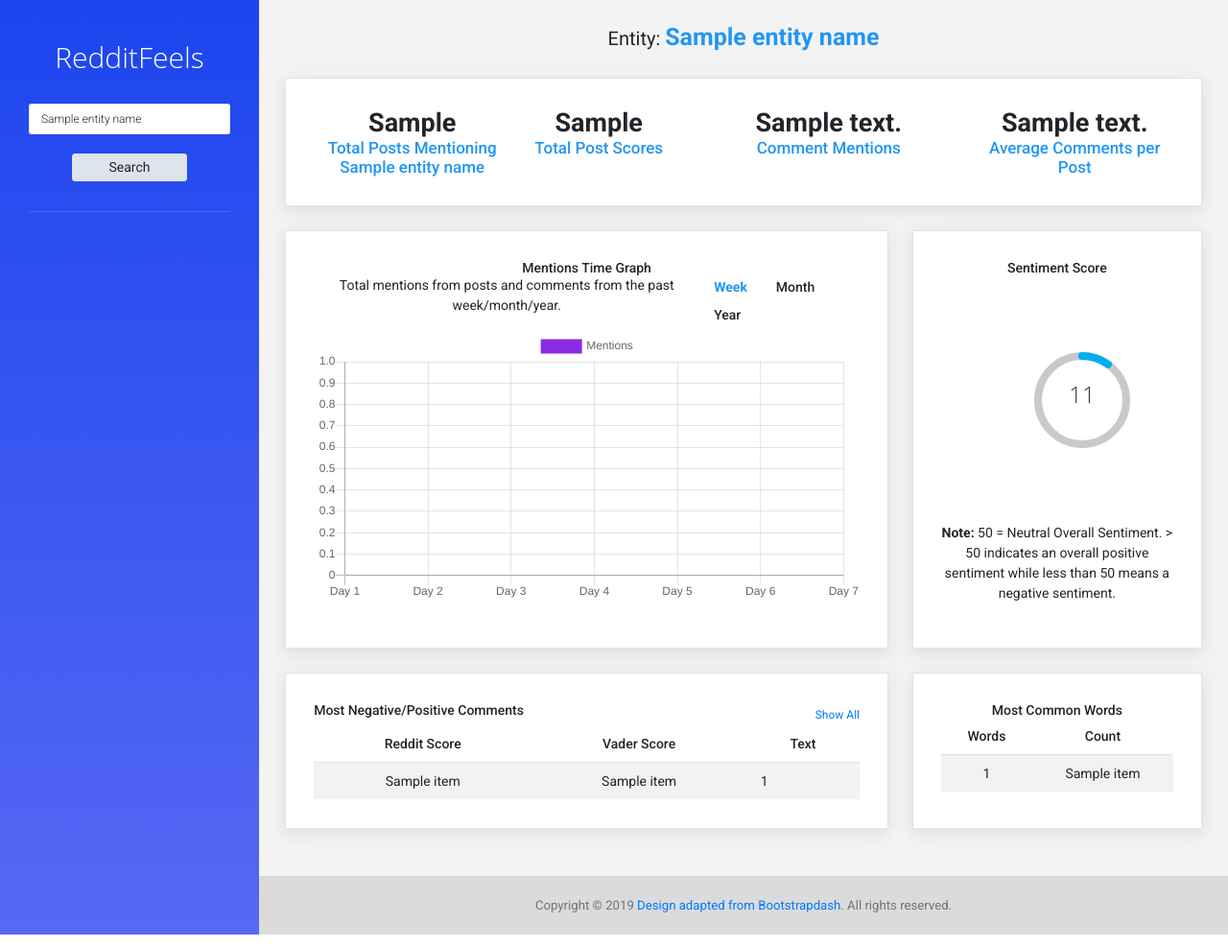
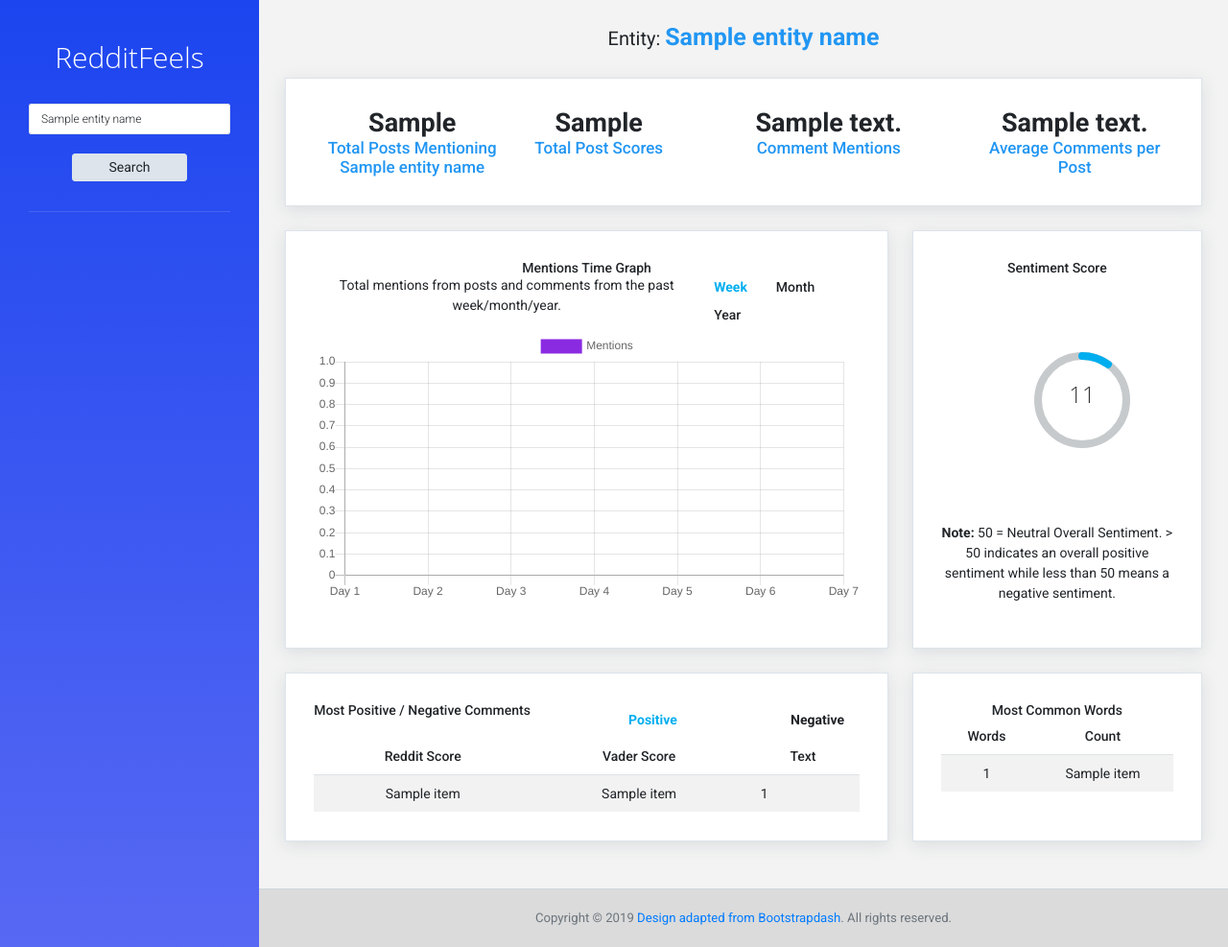
Before and after one commit to timjaya/reddit-sentiment, a Flask app: template templates/index.html in a window 1280 px wide. Shown: the whole page at 96% size. Run offline with Flask 2, Linux system fonts and the light colour scheme; the template is opened without the code that fills it: most values are stand-ins (such as "Sample title", 1, 10 or a date in 2020); parts of the project's set-up code (start-up, migrations or seed data) failed here and were passed over; some libraries are stand-ins or nearby versions.

Commit message:
added positive/negative buttons

```diff
--- a/static/css/main/custom.css
+++ b/static/css/main/custom.css
@@ -161,6 +161,11 @@ h1 {
 }
 p {
 }
+
+.active {
+
+  color: #00AEEF!important;
+}
 .radial-score {
   width: 100px;
   height: 88px;
--- a/static/js/main/dashboard.js
+++ b/static/js/main/dashboard.js
@@ -1,10 +1,5 @@
-
-$("#form-search").on('submit', function(){
-  console.log("FORM SEARCH")
-})
 
 $("#search-entity-btn").on('click', function() {
-  console.log("BUTTON CLICK")
   $("#loader").removeClass("hidden")
 })
 
@@ -28,6 +23,22 @@ var chart = new Chart(ctx, {
     // Configuration options go here
     options: {}
 });
+
+$('#positive_comment').on('click', function() {
+  console.log("click positive")
+  $('#positive_comment').toggleClass('active')
+  $('#negative_comment').toggleClass('active')
+  $('#negative_table').toggleClass('hidden')
+  $('#positive_table').toggleClass('hidden')
+})
+
+$('#negative_comment').on('click', function() {
+  console.log("click negative")
+  $('#positive_comment').toggleClass('active')
+  $('#negative_comment').toggleClass('active')
+  $('#negative_table').toggleClass('hidden')
+  $('#positive_table').toggleClass('hidden')
+})
 
 $('#sales-statistics_switch_2').on('click', function() {
   var ctx = document.getElementById('myChart').getContext('2d');
--- a/templates/index.html
+++ b/templates/index.html
@@ -362,11 +362,19 @@
                     <div class="card">
                       <div class="card-body">
                         <div class="d-flex justify-content-between">
-                          <h4 class="card-title mb-0">Most Negative/Positive Comments</h4>
-                          <a href="#"><small>Show All</small></a>
+                          <h4 class="card-title mb-0">Most Positive / Negative  Comments</h4>
+                          <!-- <li class="nav-item"> -->
+
+                          <!-- </li> -->
+                          <!-- <li class="nav-item"> -->
+                            <a class="nav-link active" style="font-weight: bold;" id="positive_comment" data-toggle="tab" role="tab" aria-selected="true">Positive</a>
+                          <!-- </li> -->
+                          <!-- <li class="nav-item"> -->
+                            <a class="nav-link" style="font-weight: bold;" id="negative_comment" data-toggle="tab" role="tab" aria-selected="false">Negative</a>
+                          <!-- </li> -->
                         </div>
                         <!-- <p>Lorem ipsum dolor sit amet, consectetur adipisicing elit. Est quod cupiditate esse fuga</p> -->
-                        <div class="table-responsive">
+                        <div id="positive_table" class="table-responsive">
                           <table class="comment-table table table-striped table-hover">
                             <thead>
                               <tr>
@@ -377,6 +385,7 @@
                               </tr>
                             </thead>
                             <tbody>
+
                                   {% for item in most_positive %}
                                   <tr>
                                     <td>{{ item[1] }}</td>
@@ -385,6 +394,33 @@
 
                                   </tr>
                                   {% endfor %}
+
+
+                            </tbody>
+                          </table>
+                        </div>
+
+                        <div id="negative_table" class="table-responsive hidden">
+                            <table class="comment-table table table-striped table-hover">
+                              <thead>
+                                <tr>
+                                  <th>Reddit Score</th>
+                                  <th>Vader Score</th>
+                                  <th class="comment-td">Text</th>
+
+                                </tr>
+                              </thead>
+                              <tbody>
+
+                                    {% for item in most_negative %}
+                                    <tr>
+                                      <td>{{ item[1] }}</td>
+                                      <td>{{ item[2] }}</td>
+                                      <td class="text-left specifictd comment-td">{{ item[0] }}</td>
+
+                                    </tr>
+                                    {% endfor %}
+
 
                               </tbody>
                             </table>
```
Lines whose indentation alone changed are shown as unchanged.
